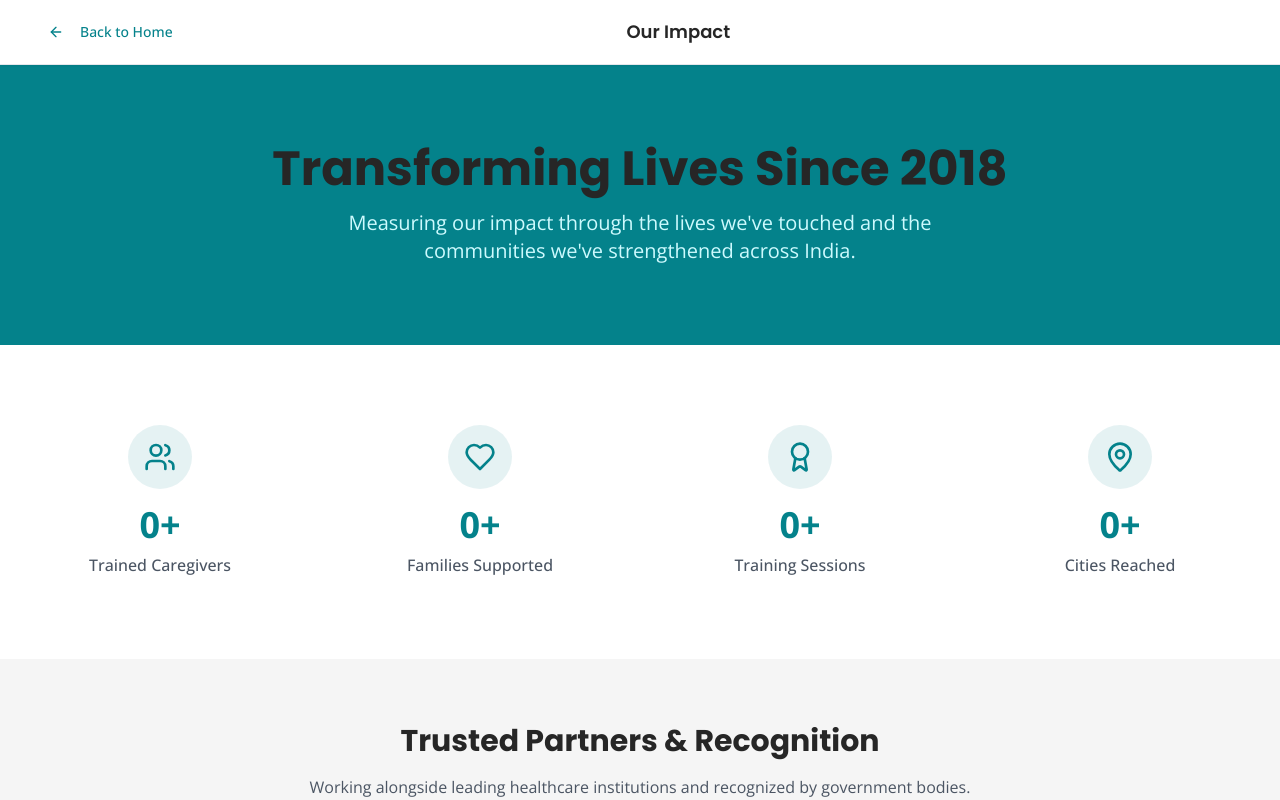
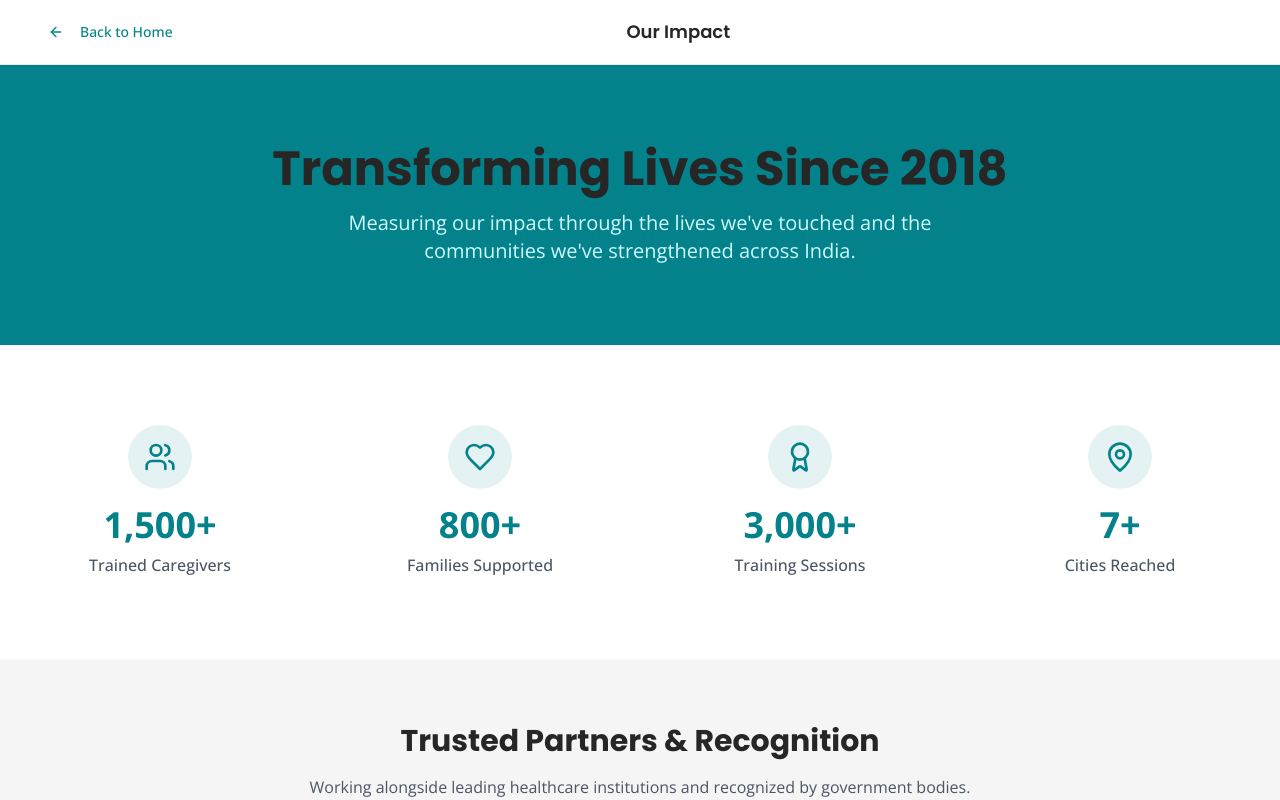
Before and after one commit to shatamcare/ShatamCareFoundation, a React (Vite) app: page /impact in a window 1280 px wide. Shown: the top 800 px of the page. Built offline with nearby package versions, Linux system fonts and the light colour scheme.

Commit message:
optimisation

```diff
--- a/src/components/BackToTopButton.tsx
+++ b/src/components/BackToTopButton.tsx
@@ -1,11 +1,12 @@
 import React, { useState, useEffect } from 'react';
 import { ArrowUp } from 'lucide-react';
 import { Button } from '@/components/ui/button';
+import { throttle } from '@/utils/performance';
 
 const BackToTopButton = () => {
   const [isVisible, setIsVisible] = useState(false);
 
-  // Show button when page is scrolled down
+  // Show button when page is scrolled down with throttled scroll handler
   useEffect(() => {
     const toggleVisibility = () => {
       if (window.scrollY > 500) {
@@ -15,8 +16,11 @@ const BackToTopButton = () => {
       }
     };
 
-    window.addEventListener('scroll', toggleVisibility);
-    return () => window.removeEventListener('scroll', toggleVisibility);
+    // Use throttled scroll handler to prevent performance violations
+    const throttledToggleVisibility = throttle(toggleVisibility, 16); // ~60fps
+
+    window.addEventListener('scroll', throttledToggleVisibility, { passive: true });
+    return () => window.removeEventListener('scroll', throttledToggleVisibility);
   }, []);
 
   const scrollToTop = () => {
--- a/src/lib/supabase-secure.ts
+++ b/src/lib/supabase-secure.ts
@@ -107,12 +107,13 @@ export async function getEvents(): Promise<EventForDisplay[]> {
       'Fundraiser Event': 'Fundraiser'
     };
 
-    // Format the events for frontend display
+    // Format the events for frontend display with optimized processing
     return data.map(event => {
-      // Format time for display (e.g., "10:00 AM")
-      const timeStr = event.time.substring(0, 5);
-      const hour = parseInt(timeStr.split(':')[0]);
-      const formattedTime = `${hour > 12 ? hour - 12 : hour}:${timeStr.split(':')[1]} ${hour >= 12 ? 'PM' : 'AM'}`;
+      // Optimized time formatting
+      const [hour, minute] = event.time.substring(0, 5).split(':').map(Number);
+      const formattedTime = hour > 12
+        ? `${hour - 12}:${minute.toString().padStart(2, '0')} PM`
+        : `${hour}:${minute.toString().padStart(2, '0')} ${hour === 12 ? 'PM' : 'AM'}`;
 
       return {
         id: event.id,
--- a/src/pages/Index.tsx
+++ b/src/pages/Index.tsx
@@ -4,6 +4,7 @@ import { Button } from '@/components/ui/button';
 import { Card, CardContent } from '@/components/ui/card';
 import { safeInitAnimations, initSmoothScroll, initLoadingAnimation, initMobileOptimizations, refreshScrollTrigger, cleanupAnimations } from '@/utils/animations-simple';
 import { getImagePath, getBackgroundImagePath, imagePaths, preloadCriticalImages, fallbackImageDataUrl } from '@/utils/imagePaths';
+import { throttle } from '@/utils/performance';
 import ContactForm from '@/components/ContactForm';
 import NewsletterSignup from '@/components/NewsletterSignup';
 import EventRegistrationModal from '@/components/EventRegistrationModal';
@@ -20,22 +21,38 @@ const Index = () => {
   const [databaseEvents, setDatabaseEvents] = useState<EventForDisplay[]>([]);
   const [isEventsLoading, setIsEventsLoading] = useState(true);
 
-  // Fetch events from database
+  // Fetch events from database with error boundary
   useEffect(() => {
+    let isMounted = true;
+
     const fetchEvents = async () => {
       try {
         setIsEventsLoading(true);
         const events = await getEvents();
-        setDatabaseEvents(events);
-        console.log('Fetched events:', events);
+
+        // Only update state if component is still mounted
+        if (isMounted) {
+          setDatabaseEvents(events);
+          console.log('Fetched events:', events);
+        }
       } catch (error) {
-        console.error('Error fetching events:', error);
+        if (isMounted) {
+          console.error('Error fetching events:', error);
+        }
       } finally {
-        setIsEventsLoading(false);
+        if (isMounted) {
+          setIsEventsLoading(false);
+        }
       }
     };
 
-    fetchEvents();
+    // Add small delay to prevent immediate execution on mount
+    const timer = setTimeout(fetchEvents, 100);
+
+    return () => {
+      isMounted = false;
+      clearTimeout(timer);
+    };
   }, []);
 
   // Section refs
@@ -156,7 +173,6 @@ const Index = () => {
         enhanceAriaAttributes();
 
         return () => {
-          clearTimeout(timer);
           clearTimeout(refreshTimer);
         };
       } catch (error) {
@@ -172,14 +188,17 @@ const Index = () => {
     };
   }, []);
 
-  // Handle scroll events for header styling
+  // Handle scroll events for header styling with performance optimization
   useEffect(() => {
     const handleScroll = () => {
       setIsHeaderScrolled(window.scrollY > 50);
     };
 
-    window.addEventListener('scroll', handleScroll);
-    return () => window.removeEventListener('scroll', handleScroll);
+    // Use throttled scroll handler to prevent performance violations
+    const throttledHandleScroll = throttle(handleScroll, 16); // ~60fps
+
+    window.addEventListener('scroll', throttledHandleScroll, { passive: true });
+    return () => window.removeEventListener('scroll', throttledHandleScroll);
   }, []);
 
   // Refresh ScrollTrigger when expanded program changes
--- a/src/pages/OurImpact.tsx
+++ b/src/pages/OurImpact.tsx
@@ -1,5 +1,5 @@
 
-import { useEffect, useState, useMemo } from "react";
+import { useEffect, useState, useMemo, useRef } from "react";
 import { Heart, Users, MapPin, Award, Star, Building2, ArrowLeft } from "lucide-react";
 import { Card, CardContent } from "@/components/ui/card";
 import { Button } from "@/components/ui/button";
@@ -8,6 +8,7 @@ import { useNavigate } from "react-router-dom";
 
 const OurImpact = () => {
   const navigate = useNavigate();
+  const metricsRef = useRef<HTMLDivElement>(null);
   const [counters, setCounters] = useState({
     caregivers: 0,
     families: 0,
@@ -53,39 +54,49 @@ const OurImpact = () => {
     { name: "Alzheimer's Association", logo: "🧠" }
   ];
 
+  // Use Intersection Observer to start animation only when metrics are visible
   useEffect(() => {
-    // Only start animation when component is mounted and visible
-    if (animationStarted) return;
+    if (animationStarted || !metricsRef.current) return;
+
+    const observer = new IntersectionObserver(
+      (entries) => {
+        if (entries[0].isIntersecting && !animationStarted) {
+          setAnimationStarted(true);
 
           const duration = 2000;
-    const steps = 30; // Reduced from 60 for better performance
-    const interval = duration / steps;
+          const startTime = performance.now();
 
-    setAnimationStarted(true);
+          const animate = (currentTime: number) => {
+            const elapsed = currentTime - startTime;
+            const progress = Math.min(elapsed / duration, 1);
 
-    const timer = setInterval(() => {
             setCounters(prev => {
               const newCounters = { ...prev };
-        let allComplete = true;
 
-        // Optimize the loop to avoid excessive calculations
+              // Use eased progress for smoother animation
+              const easedProgress = 1 - Math.pow(1 - progress, 3); // Ease-out cubic
+
               for (const { key, target } of metrics) {
-          if (newCounters[key] < target) {
-            const increment = Math.ceil(target / steps);
-            newCounters[key] = Math.min(newCounters[key] + increment, target);
-            allComplete = false;
-          }
-        }
-
-        if (allComplete) {
-          clearInterval(timer);
+                newCounters[key] = Math.floor(target * easedProgress);
               }
 
               return newCounters;
             });
-    }, interval);
 
-    return () => clearInterval(timer);
+            if (progress < 1) {
+              requestAnimationFrame(animate);
+            }
+          };
+
+          const rafId = requestAnimationFrame(animate);
+          return () => cancelAnimationFrame(rafId);
+        }
+      },
+      { threshold: 0.3, rootMargin: '50px' }
+    );
+
+    observer.observe(metricsRef.current);
+    return () => observer.disconnect();
   }, [metrics, animationStarted]);
 
   return (
@@ -121,7 +132,7 @@ const OurImpact = () => {
       {/* Animated Metrics */}
       <section className="py-20 bg-white">
         <div className="container mx-auto px-4">
-          <div className="grid grid-cols-2 md:grid-cols-4 gap-8">
+          <div ref={metricsRef} className="grid grid-cols-2 md:grid-cols-4 gap-8">
             {metrics.map(({ key, target, label, icon: Icon }) => (
               <div key={key} className="text-center">
                 <div className="mx-auto mb-4 p-4 bg-warm-teal/10 rounded-full w-fit">
--- /dev/null
+++ b/src/utils/performance.ts
@@ -0,0 +1,96 @@
+// Performance utilities to optimize event handlers and prevent violations
+
+/**
+ * Throttle function to limit how often a function can be called
+ * Useful for scroll, resize, and other high-frequency events
+ */
+export const throttle = <T extends (...args: any[]) => any>(
+  func: T,
+  limit: number
+): ((...args: Parameters<T>) => void) => {
+  let inThrottle: boolean;
+  return function (this: any, ...args: Parameters<T>) {
+    if (!inThrottle) {
+      func.apply(this, args);
+      inThrottle = true;
+      setTimeout(() => inThrottle = false, limit);
+    }
+  };
+};
+
+/**
+ * Debounce function to delay execution until after a period of inactivity
+ * Useful for search inputs, resize events, etc.
+ */
+export const debounce = <T extends (...args: any[]) => any>(
+  func: T,
+  wait: number
+): ((...args: Parameters<T>) => void) => {
+  let timeout: NodeJS.Timeout;
+  return function (this: any, ...args: Parameters<T>) {
+    clearTimeout(timeout);
+    timeout = setTimeout(() => func.apply(this, args), wait);
+  };
+};
+
+/**
+ * RequestAnimationFrame-based throttling for smooth animations
+ * Better for scroll handlers that update visual elements
+ */
+export const rafThrottle = <T extends (...args: any[]) => any>(
+  func: T
+): ((...args: Parameters<T>) => void) => {
+  let rafId: number | null = null;
+  return function (this: any, ...args: Parameters<T>) {
+    if (rafId === null) {
+      rafId = requestAnimationFrame(() => {
+        func.apply(this, args);
+        rafId = null;
+      });
+    }
+  };
+};
+
+/**
+ * Passive event listener options for better scroll performance
+ */
+export const passiveEventOptions = {
+  passive: true,
+  capture: false
+} as const;
+
+/**
+ * Check if user prefers reduced motion
+ */
+export const prefersReducedMotion = (): boolean => {
+  return window.matchMedia('(prefers-reduced-motion: reduce)').matches;
+};
+
+/**
+ * Optimize long-running tasks by breaking them into chunks
+ */
+export const yieldToMain = (): Promise<void> => {
+  return new Promise(resolve => {
+    setTimeout(resolve, 0);
+  });
+};
+
+/**
+ * Check if device is likely low-end based on hardware hints
+ */
+export const isLowEndDevice = (): boolean => {
+  // Check for hardware hints
+  if ('deviceMemory' in navigator && (navigator as any).deviceMemory <= 4) {
+    return true;
+  }
+
+  // Check for slow connection
+  if ('connection' in navigator) {
+    const connection = (navigator as any).connection;
+    if (connection && (connection.effectiveType === 'slow-2g' || connection.effectiveType === '2g')) {
+      return true;
+    }
+  }
+
+  return false;
+};
```
Lines whose indentation alone changed are shown as unchanged.
